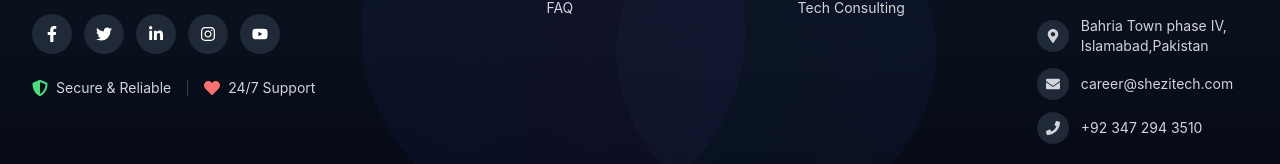
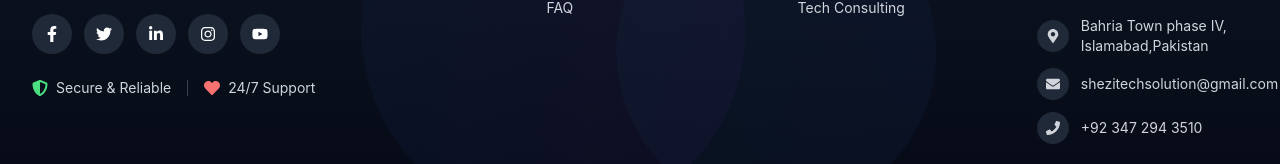
Before and after one commit to Msherazkhan801/shezi-tech-sol, a React (Create React App) app: page /career in a window 1280 px wide. Shown: the part 3073-3237 px from the top of the page. Built offline with nearby package versions, Linux system fonts and the light colour scheme.

Commit message:
email update

```diff
--- a/src/component/Footer.js
+++ b/src/component/Footer.js
@@ -104,7 +104,7 @@ const Footer = () => {
 
   const contactInfo = [
     { icon: <FaMapMarkerAlt />, text: "Bahria Town phase IV, Islamabad,Pakistan " },
-    { icon: <FaEnvelope />, text: "career@shezitech.com" },
+    { icon: <FaEnvelope />, text: "shezitechsolution@gmail.com" },
     { icon: <FaPhone />, text: "+92 347 294 3510" },
   ];
 
```
